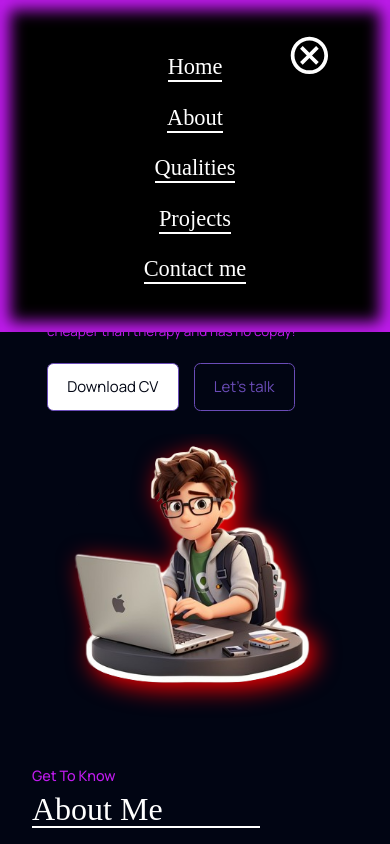
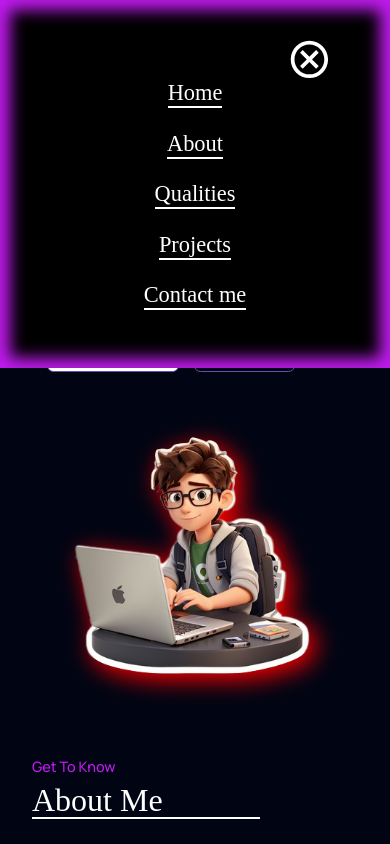
Before and after one commit to Sachin-Dashzer/Small-projects, a React (Vite) app: page / in a window 390 px wide. Both pictures are taken after a click on the icon 337 px from the left and 36 px from the top of the page. Shown: the top 844 px of the page. Built offline with nearby package versions, Linux system fonts and the light colour scheme; the HTML template or start-up script is replaced by a standard one; a web font is replaced by a local one.

Commit message:
fourth commit

```diff
--- a/package.json
+++ b/package.json
@@ -11,6 +11,7 @@
   },
   "dependencies": {
     "emailjs-com": "^3.2.0",
+    "gsap": "^3.12.2",
     "react": "^18.2.0",
     "react-dom": "^18.2.0",
     "react-icons": "^4.10.1"
--- a/src/App.css
+++ b/src/App.css
@@ -105,6 +105,7 @@ section>h2::after{
   color: var(--secondary);
   background-color: var(--text);
   border-color: transparent;
+  box-shadow: 0 0 16px 2px white;
 }
 /*
 img{
--- a/src/Component/Header/Header.jsx
+++ b/src/Component/Header/Header.jsx
@@ -1,48 +1,53 @@
 "use client";
 
 import React from "react";
+import { useEffect} from "react";
 import "./header.css";
+import Top from "./Top/Top.jsx";
+import Gsap from "gsap";
 import Me from "../../Images/myimage.png";
-
 import CV from "../../Images/sachin.pdf";
 
-import Top from './Top/Top.jsx';
+const Header = () => {
 
+  useEffect(() => {
+    const headerBoxImg = document.querySelector(".header-box-img");
+    const headerBoxText = document.querySelectorAll(".effecttext");
+    const headerBox = document.querySelector(".header-box");
 
+    const tl = new Gsap.timeline();
 
+    tl.fromTo(headerBox, {css : {opacity : 0 , transform : "translateY(2em)"}} , { css : {opacity : 1 , transform : "translateY(0)"}, duration: 1 ,delay : 1.5 ,  stagger : 0.5 });
+    tl.fromTo(headerBoxText ,{ css : {opacity : 0 , transform : 'translateY(100%)'}} ,{ css : {opacity : 1 , transform : "translateY(0)"}, duration: 1 ,  stagger : 0.5 });
+    tl.fromTo(headerBoxImg, {css : {opacity : 0 , transform : "translateX(3em)"}} , { css : {opacity : 1 , transform : "translateX(0)"}, duration: 1.5 , delay : -0.5});
+  }, []);
 
-
-
-
-
-const Header = () => {
   return (
-
     <>
-
       <Top />
 
       <section id="header">
         <div className="header-box">
           <div className="header-box-text">
-          <h1>
+            <div className="effectbox">
+              <h1 className="effecttext">
                 <span style={{ color: "var(--text)" }}>Hii</span> , I'm
               </h1>
-          <h1>Sachin kumar</h1>
+            </div>
+            <div className="effectbox">
+              <h1 className="effecttext">Sachin kumar</h1>
+            </div>
               <h4>Frontend web developer</h4>
               <p>
-            "Laugh at your problems, because humor is cheaper than therapy and
-            has no copay!"
+                "Laugh at your problems, because humor is cheaper than therapy
+                and has no copay!"
               </p>
-
               <a href={CV} download className="btn resume">
                 Download CV
               </a>
               <a href="#footer" className="btn">
                 Let's talk
               </a>
-
-
           </div>
 
           <div className="header-box-img">
@@ -53,7 +58,6 @@ const Header = () => {
           <a href="#Ending">scroll down</a>
         </div>
       </section>
-
     </>
   );
 };
--- a/src/Component/Header/Top/Top.jsx
+++ b/src/Component/Header/Top/Top.jsx
@@ -1,23 +1,43 @@
 import "./top.css";
 
-import React from "react";
 import { IoMenu } from "react-icons/io5";
-import { useState } from "react";
+import { useState , useEffect } from "react";
+import Gsap from "gsap";
 
 import {MdOutlineCancel} from 'react-icons/md'
 
 const Top = () => {
   const [pages, setpages] = useState(false);
 
+  useEffect(() => {
+
+    const title = document.querySelector('.title')
+
+    Gsap.fromTo(title,{css : { transform : 'translateY(-2em)',  opacity : 0 } } , {css : { transform : 'translateY(0)' , opacity : 1 } , duration : 1, delay : 0.5})
+
+  } , [])
+
+  useEffect(() => {
+    const menu = document.querySelector(".menu-links");
+    const menulinks = document.querySelectorAll(".menu-links a");
+    if(pages){
+      Gsap.to(menu, {css : { transform : 'translateY(0)' ,height : "23em" , opacity : 1}, duration : 2} )
+    }
+    else{
+      Gsap.to(menu, {css : { transform : 'translateY(-23em)' , height : "0%" ,opacity : 0}, duration : 2} )
+    }
+  }, [pages])
+
+
+
   return (
     <>
       <div id="top">
-        <h3>Dashzer portfolio</h3>
+        <h3 className="title">Dashzer portfolio</h3>
 
         <div className="menu">
           <IoMenu
             className="menu-icon"
-            style={{ display: pages ? "none" : "flex" }}
             onClick={function () {
               setpages(true);
             }}
@@ -26,7 +46,7 @@ const Top = () => {
       </div>
 
 
-      <div className="menu-links" style={{ display: pages ? "flex" : "none" }}>
+      <div className="menu-links">
         <a href="#" onClick={() => setpages(false)}>
           Home
         </a>
--- a/src/Component/Header/Top/top.css
+++ b/src/Component/Header/Top/top.css
@@ -5,20 +5,20 @@
   height: 7rem;
   font-size: 16px;
   padding: 0 5rem;
-  /* margin-bottom: 3rem; */
-
   display: flex;
   align-items: center;
   justify-content: space-between;
 }
 
 #top h3 {
-  /* transform: translateX(50%); */
   font-size: 2em;
   margin: 0 auto;
   font-family: "Sedgwick Ave Display", cursive;
   position: relative;
   text-shadow: 4px 4px 6px rgb(32, 32, 255);
+  /* transition: var(--transition); */
+  /* opacity: 0;
+  transform: translateY(-2em); */
 }
 
 #top h3::after {
@@ -57,16 +57,15 @@
   left: 0;
 
   width: 100%;
-  min-height: 10em;
+  display: flex;
   align-items: center;
   justify-content: center;
   flex-direction: column;
   background-color: black;
+  box-shadow: 0 0 15px 10px var(--accent) inset;
   padding: 2em;
-  padding-bottom: 3em;
-  box-shadow: 0 0 15px 10px var(--accent) inset;
+  opacity: 0;
   z-index: 99;
-  transition: var(--transition);
 }
 .menu-links a {
   color: var(--text);
@@ -114,7 +113,7 @@
     height: 6em;
     font-size: 12px;
     padding: 3em;
-    margin-bottom: 5em;
+    margin-bottom: 3em;
   }
 
   #top h3 {
--- a/src/Component/Header/header.css
+++ b/src/Component/Header/header.css
@@ -9,6 +9,7 @@
     display: flex;
     justify-content: space-evenly;
     flex-wrap: wrap;
+
 }
 
 .header-box-text{
@@ -70,9 +71,10 @@
 
 .header-scroller{
     position: absolute;
-    right: 0;
+    right: 0em;
     top: 20em;
     transform: rotate(90deg);
+    /* opacity: 0; */
 
 }
 
@@ -97,6 +99,13 @@
 
 }
 
+.effectbox{
+
+    width: fit-content;
+    height: fit-content;
+    overflow: hidden;
+
+}
 
 
 
@@ -107,6 +116,10 @@
         font-size: 15px;
         margin: 0 1em;
 
+    }
+
+    .header-box-img{
+        height: 32em;
     }
 
     .header-box-img img{
@@ -132,8 +145,11 @@
     }
 
     .header-box-img{
-        height: 20em;
+        height: 22em;
 
+    }
+    .header-box-img img{
+        transform: translateY(-6em);
     }
 
 
@@ -144,4 +160,7 @@
     .header-box-text h1{
         font-size: 2em;
     }
+    .header-box-text h4{
+        font-size: 1.2em;
+    }
 }
--- a/src/Component/Navbar/Navbar.jsx
+++ b/src/Component/Navbar/Navbar.jsx
@@ -1,8 +1,9 @@
 
 
 import React from "react";
-import { useState } from "react";
+import { useState , useEffect , useRef } from "react";
 import "./navbar.css";
+
 
 
 import {FaHome} from 'react-icons/fa'
@@ -20,8 +21,6 @@ import {CgUserlane} from 'react-icons/cg'
 const Navbar = () => {
 
   const [currentactive, setcurrentactive] = useState("#")
-
-
   return (
     <div className="navbar">
 
--- a/src/Component/Navbar/navbar.css
+++ b/src/Component/Navbar/navbar.css
@@ -2,7 +2,7 @@
     width: 3rem;
     height: 100vh;
     position: fixed;
-    left: 3rem;
+    left: 3.5rem;
     top: 1.5em;
     z-index: 2;
   }
```
Also changed, not shown: 1 other file (tests, documents, lock files or other folders). Lines whose indentation alone changed are shown as unchanged.
